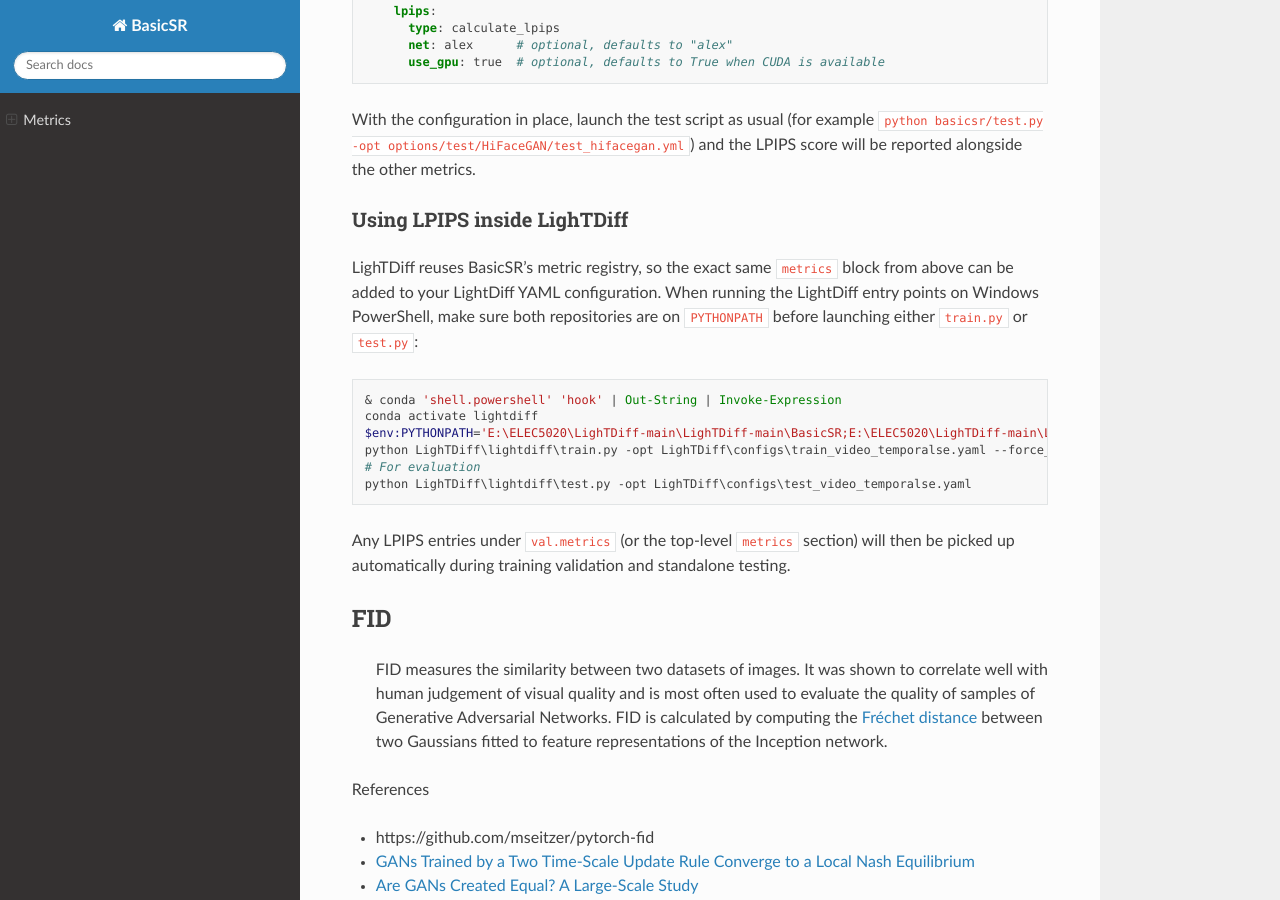
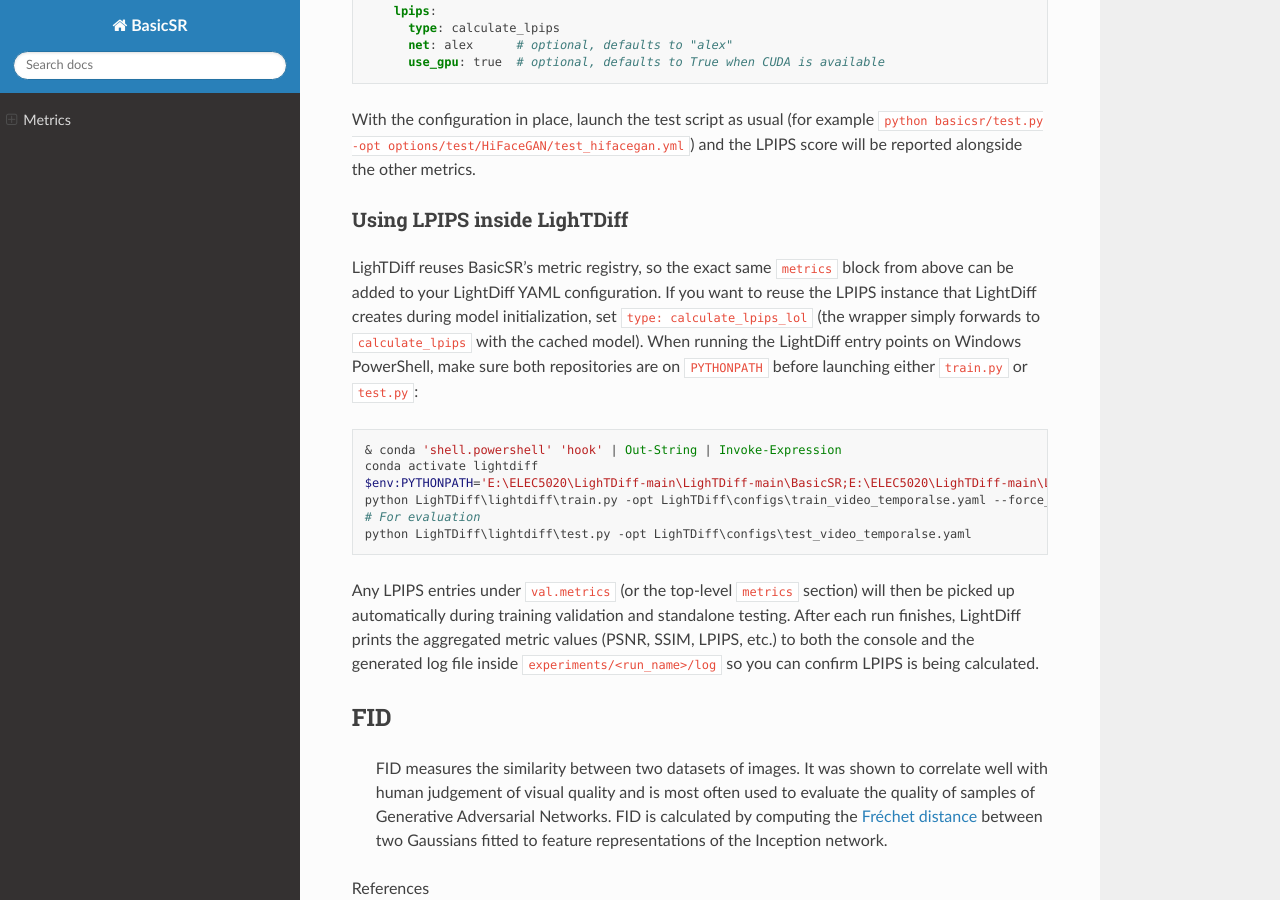
Before and after one commit to YimingRen111/Low-Light-Enhancement-for-Surgical-Videos, a Sphinx documentation site: the page built from BasicSR/docs/Metrics.md, in a window 1280 px wide and 900 px high, scrolled down 590 px. Built offline with Sphinx 7.4.7 and the Read the Docs theme 3.1.0, drawn with Linux system fonts in a browser that asks for light colours; pages that are not in the unit, such as notebooks, are missing from menus.

Commit message:
Enable LPIPS logging for LightDiff tests

````diff
--- a/BasicSR/docs/Metrics.md
+++ b/BasicSR/docs/Metrics.md
@@ -33,8 +33,11 @@
 ### Using LPIPS inside LighTDiff
 
 LighTDiff reuses BasicSR's metric registry, so the exact same ``metrics`` block
-from above can be added to your LightDiff YAML configuration.  When running the
-LightDiff entry points on Windows PowerShell, make sure both repositories are on
+from above can be added to your LightDiff YAML configuration.  If you want to
+reuse the LPIPS instance that LightDiff creates during model initialization,
+set ``type: calculate_lpips_lol`` (the wrapper simply forwards to
+``calculate_lpips`` with the cached model).  When running the LightDiff entry
+points on Windows PowerShell, make sure both repositories are on
 ``PYTHONPATH`` before launching either ``train.py`` or ``test.py``:
 
 ```powershell
@@ -48,7 +51,10 @@
 
 Any LPIPS entries under ``val.metrics`` (or the top-level ``metrics`` section)
 will then be picked up automatically during training validation and standalone
-testing.
+testing.  After each run finishes, LightDiff prints the aggregated metric
+values (PSNR, SSIM, LPIPS, etc.) to both the console and the generated log file
+inside ``experiments/<run_name>/log`` so you can confirm LPIPS is being
+calculated.
 
 ## FID
 
````
Also changed, not shown: BasicSR/docs/Metrics_CN.md (+6 -2 lines), 1 other file.
